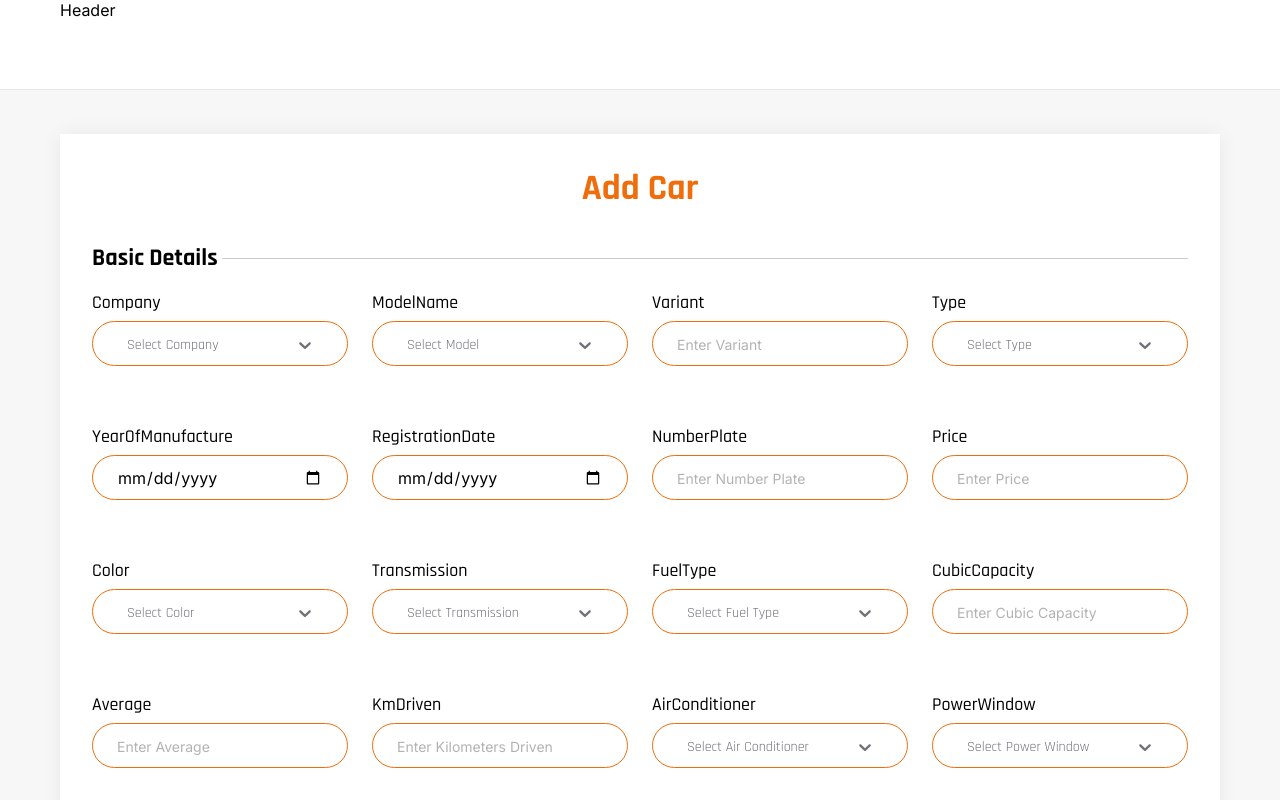
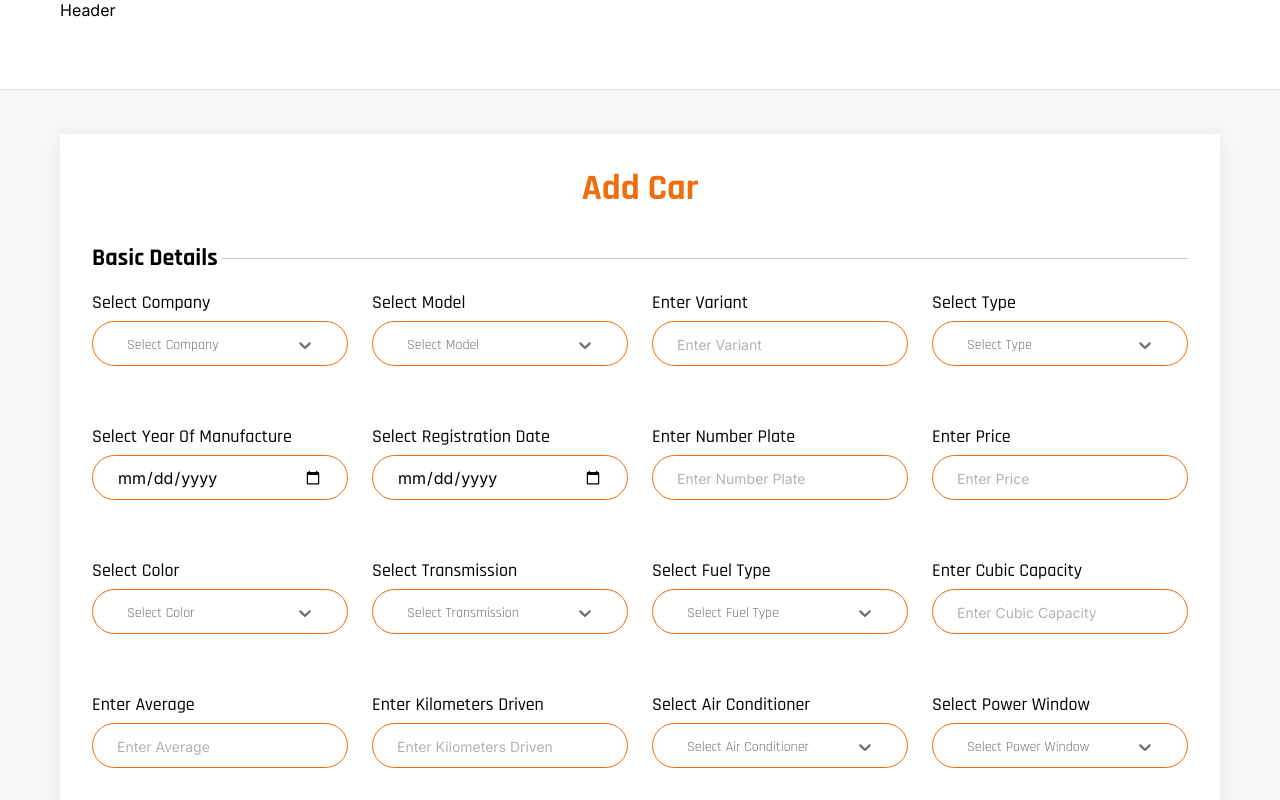
Before and after one commit to CodePriyansh/car_dealer2, a Next.js app: page /addcar in a window 1280 px wide. Shown: the top 800 px of the page. Built offline with nearby package versions, Linux system fonts and the light colour scheme.

Commit message:
fix react-select

```diff
--- a/src/components/AddCar/Step1.tsx
+++ b/src/components/AddCar/Step1.tsx
@@ -138,14 +138,22 @@ const validationSchema = Yup.object().shape(
         // Example: Call API to submit data
         setSubmitting(false); // Make sure to setSubmitting(false) when done with API call
       };
-      const [selectedOption, setSelectedOption] = useState(null);
+      const [selectedOptions, setSelectedOptions] = useState<{ [key: string]: any }>({});
+
+      const handleChange = (name: string, selectedOption: any) => {
+        setSelectedOptions({
+          ...selectedOptions,
+          [name]: selectedOption,
+        });
+      };
+
   return (
     <div><Formik
     initialValues={initialValues}
     validationSchema={validationSchema}
     onSubmit={handleSubmit}
   >
-    {({ isSubmitting }) => (
+    {({ isSubmitting,setFieldValue }) => (
       <Form className="w-full">
         {/* Basic Details */}
         <div className={styles.basic_detail_heading}>
@@ -154,34 +162,61 @@ const validationSchema = Yup.object().shape(
         </div>
         <div className="grid xl:grid-cols-4 md:grid-cols-3 sm:grid-cols-2 grid-cols-1 w-full gap-6 my-4">
           {fields.map((field, index) => (
+            // <div className={styles.field_wrapper} key={index}>
+            //   <label className={styles.label_Style}>{field.name}</label>
+            //   {field.type !== "select" && (
+            //     <Field
+            //       as={field.type === "select" ? "select" : "input"}
+            //       type={field.type}
+            //       name={field.name}
+            //       placeholder={field.placeholder}
+            //       className={styles.field_style}
+            //     >
+            //       {/* {field.type === "select" ? (
+            //       <>
+            //         <option value="">{field.placeholder}</option>
+            //         {field.options?.map((option, idx) => (
+            //           <option value={option} key={idx}>
+            //             {option}
+            //           </option>
+            //         ))}
+            //       </>
+            //     ) : null} */}
+            //     </Field>
+            //   )}
+            //   {field.type === "select" && (
+            //     <CommonReactSelect
+            //     options={field.options}
+            //       placeholder={field.placeholder}
+            //       selectedOption={selectedOption}
+            //       setSelectedOption={setSelectedOption}
+            //       className={styles.field_style}
+            //     />
+            //   )}
+            //   <ErrorMessage
+            //     name={field.name}
+            //     component="div"
+            //     className="text-red-500 text-sm"
+            //   />
+            // </div>
             <div className={styles.field_wrapper} key={index}>
-              <label className={styles.label_Style}>{field.name}</label>
-              {field.type !== "select" && (
+                <label className={styles.label_Style}>{field.placeholder}</label>
+                {field.type === 'select' ? (
+                  <CommonReactSelect
+                    options={field.options}
+                    placeholder={field.placeholder}
+                    selectedOption={selectedOptions[field.name]}
+                    setSelectedOption={(option) => {
+                      handleChange(field.name, option);
+                      setFieldValue(field.name, option ? option.value : '');
+                    }}
+                    className={styles.field_style}
+                  />
+                ) : (
                   <Field
-                  as={field.type === "select" ? "select" : "input"}
                     type={field.type}
                     name={field.name}
                     placeholder={field.placeholder}
-                  className={styles.field_style}
-                >
-                  {/* {field.type === "select" ? (
-                  <>
-                    <option value="">{field.placeholder}</option>
-                    {field.options?.map((option, idx) => (
-                      <option value={option} key={idx}>
-                        {option}
-                      </option>
-                    ))}
-                  </>
-                ) : null} */}
-                </Field>
-              )}
-              {field.type === "select" && (
-                <CommonReactSelect
-                options={field.options}
-                  placeholder={field.placeholder}
-                  selectedOption={selectedOption}
-                  setSelectedOption={setSelectedOption}
                     className={styles.field_style}
                   />
                 )}
```
Lines whose indentation alone changed are shown as unchanged.
